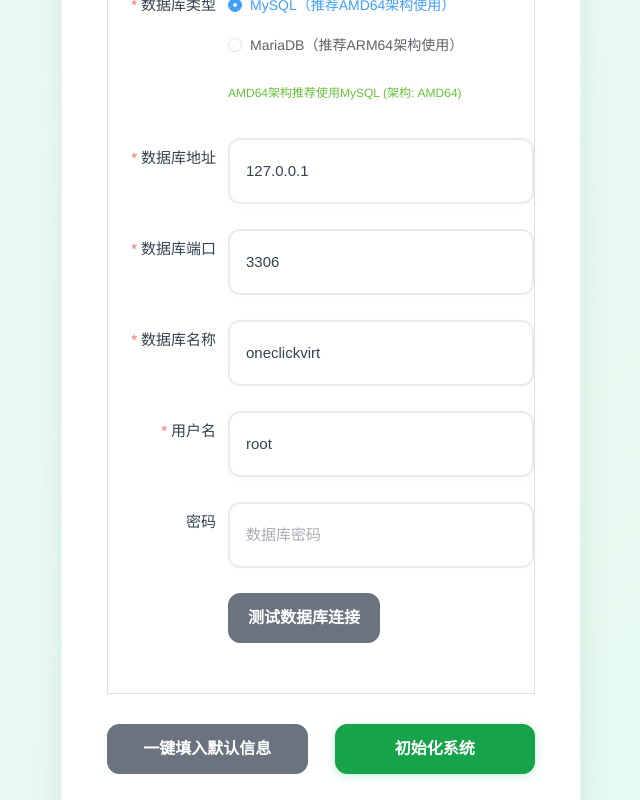
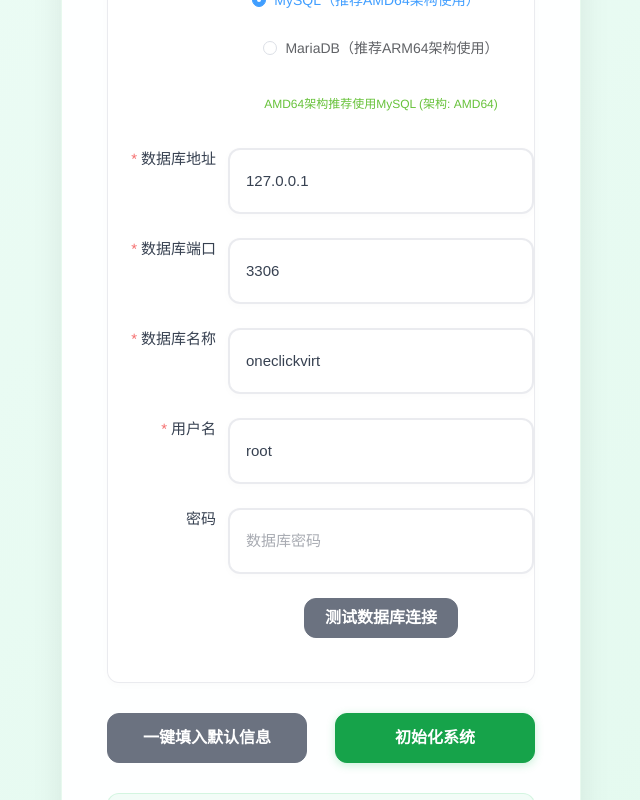
Before and after one commit to qiuapeng921/oneclickvirt, a Vue app in the folder web/: page /init in a window 1280 px wide. Shown: the part 300-1100 px from the top of the page, without its empty margins (319-959 px from the left). Built offline with nearby package versions, Linux system fonts and the light colour scheme; no server answers.

Commit message:
fix：修复前端异常排版问题

```diff
--- a/web/src/view/admin/login/index.vue
+++ b/web/src/view/admin/login/index.vue
@@ -39,7 +39,6 @@
             <el-input
               v-model="loginForm.captcha"
               placeholder="请输入验证码"
-              style="width: 60%"
             />
             <div
               class="captcha-image"
@@ -193,6 +192,29 @@ onMounted(() => {
   box-shadow: 0 2px 12px 0 rgba(0, 0, 0, 0.1);
 }
 
+.login-form :deep(.el-form) {
+  width: 100%;
+}
+
+.login-form :deep(.el-form-item) {
+  width: 100%;
+  margin-bottom: 20px;
+}
+
+.login-form :deep(.el-form-item__content) {
+  width: 100%;
+  line-height: normal;
+}
+
+.login-form :deep(.el-input) {
+  width: 100%;
+}
+
+.login-form :deep(.el-input__wrapper) {
+  width: 100%;
+  box-sizing: border-box;
+}
+
 .login-header {
   text-align: center;
   margin-bottom: 30px;
@@ -214,6 +236,12 @@ onMounted(() => {
   margin-top: 20px;
   font-size: 14px;
   color: #909399;
+  width: 100%;
+}
+
+.login-form :deep(.el-button) {
+  width: 100% !important;
+  height: 45px;
 }
 
 .back-link {
@@ -230,10 +258,16 @@ onMounted(() => {
   display: flex;
   align-items: center;
   justify-content: space-between;
+  gap: 10px;
+  width: 100%;
+}
+
+.captcha-container .el-input {
+  flex: 1;
 }
 
 .captcha-image {
-  width: 38%;
+  width: 120px;
   height: 40px;
   border: 1px solid #dcdfe6;
   border-radius: 4px;
@@ -242,6 +276,7 @@ onMounted(() => {
   display: flex;
   align-items: center;
   justify-content: center;
+  flex-shrink: 0;
 }
 
 .captcha-image img {
--- a/web/src/view/admin/oauth2/index.vue
+++ b/web/src/view/admin/oauth2/index.vue
@@ -469,7 +469,7 @@
 </template>
 
 <script setup>
-import { ref, reactive, onMounted } from 'vue'
+import { ref, reactive, computed, onMounted } from 'vue'
 import { ElMessage, ElMessageBox } from 'element-plus'
 import { Plus, Connection } from '@element-plus/icons-vue'
 import {
--- a/web/src/view/init/index.vue
+++ b/web/src/view/init/index.vue
@@ -112,7 +112,7 @@
                 </el-form-item>
 
                 <!-- 数据库连接测试 -->
-                <el-form-item>
+                <el-form-item label=" ">
                   <el-button
                     type="info"
                     :loading="testingConnection"
@@ -270,7 +270,6 @@
       <div class="action-buttons">
         <el-button
           type="info"
-          style="width: 48%"
           @click="fillDefaultData"
         >
           一键填入默认信息
@@ -278,7 +277,6 @@
         <el-button
           type="primary"
           :loading="loading"
-          style="width: 48%"
           @click="handleInit"
         >
           初始化系统
@@ -743,8 +741,30 @@ onUnmounted(() => {
   margin-bottom: 30px;
 }
 
+:deep(.el-form) {
+  width: 100%;
+}
+
+:deep(.el-form-item__content) {
+  width: 100%;
+}
+
+:deep(.el-input) {
+  width: 100%;
+}
+
 .init-tabs :deep(.el-tabs__content) {
-  padding: 25px 0;
+  padding: 20px 0;
+}
+
+:deep(.el-tabs--border-card) {
+  border-radius: 12px;
+  border: 1px solid rgba(229, 231, 235, 0.8);
+  box-shadow: 0 2px 8px rgba(0, 0, 0, 0.02);
+}
+
+:deep(.el-tab-pane) {
+  width: 100%;
 }
 
 .mysql-config {
@@ -756,8 +776,16 @@ onUnmounted(() => {
 .action-buttons {
   display: flex;
   justify-content: space-between;
+  align-items: stretch;
   margin-bottom: 30px;
-  gap: 15px;
+  gap: 16px;
+  width: 100%;
+}
+
+.action-buttons :deep(.el-button) {
+  flex: 1;
+  height: 50px;
+  min-width: 0;
 }
 
 .init-info {
@@ -805,7 +833,6 @@ onUnmounted(() => {
   background: #6b7280;
   border-color: #6b7280;
   border-radius: 12px;
-  height: 50px;
   font-size: 16px;
   font-weight: 600;
   transition: all 0.3s ease;
@@ -818,17 +845,38 @@ onUnmounted(() => {
 }
 
 :deep(.el-form-item) {
-  margin-bottom: 25px;
+  margin-bottom: 24px;
+  display: flex;
+  align-items: flex-start;
 }
 
 :deep(.el-form-item__label) {
   color: #374151;
   font-weight: 500;
   font-size: 15px;
+  line-height: 1.5;
+  flex-shrink: 0;
+  width: 120px !important;
+}
+
+:deep(.el-form-item__content) {
+  flex: 1;
+  min-width: 0;
+  display: flex;
+  flex-direction: column;
+  gap: 8px;
 }
 
 :deep(.el-input) {
+  width: 100%;
   border-radius: 12px;
+}
+
+:deep(.el-radio-group) {
+  width: 100%;
+  display: flex;
+  flex-direction: column;
+  gap: 8px;
 }
 
 :deep(.el-input__wrapper) {
@@ -838,6 +886,8 @@ onUnmounted(() => {
   transition: all 0.3s ease;
   padding: 12px 16px;
   box-shadow: 0 2px 8px rgba(0, 0, 0, 0.02);
+  width: 100%;
+  box-sizing: border-box;
 }
 
 :deep(.el-input__wrapper:hover) {
@@ -861,7 +911,6 @@ onUnmounted(() => {
   background: #16a34a;
   border-color: #16a34a;
   border-radius: 12px;
-  height: 50px;
   font-size: 16px;
   font-weight: 600;
   transition: all 0.3s ease;
@@ -927,6 +976,11 @@ onUnmounted(() => {
   font-size: 14px;
 }
 
+:deep(.el-form-item .el-button--info) {
+  height: 40px;
+  padding: 0 20px;
+}
+
 @media (max-width: 768px) {
   .init-form {
     padding: 35px 25px;
@@ -941,7 +995,7 @@ onUnmounted(() => {
     font-size: 14px;
   }
 
-  :deep(.el-button--primary) {
+  .action-buttons :deep(.el-button) {
     height: 45px;
     font-size: 15px;
   }
--- a/web/src/view/login/index.vue
+++ b/web/src/view/login/index.vue
@@ -39,7 +39,6 @@
             <el-input
               v-model="loginForm.captcha"
               placeholder="请输入验证码"
-              style="width: 60%"
             />
             <div
               class="captcha-image"
@@ -106,7 +105,7 @@
         v-if="oauth2Enabled && oauth2Providers.length > 0"
         class="oauth2-login"
       >
-        <el-divider>或使用第三方登录或注册</el-divider>
+        <el-divider>第三方登录或注册</el-divider>
         <div class="oauth2-providers">
           <el-button
             v-for="provider in oauth2Providers"
@@ -260,6 +259,29 @@ onMounted(() => {
   box-shadow: 0 2px 12px 0 rgba(0, 0, 0, 0.1);
 }
 
+.login-form :deep(.el-form) {
+  width: 100%;
+}
+
+.login-form :deep(.el-form-item) {
+  width: 100%;
+  margin-bottom: 20px;
+}
+
+.login-form :deep(.el-form-item__content) {
+  width: 100%;
+  line-height: normal;
+}
+
+.login-form :deep(.el-input) {
+  width: 100%;
+}
+
+.login-form :deep(.el-input__wrapper) {
+  width: 100%;
+  box-sizing: border-box;
+}
+
 .login-header {
   text-align: center;
   margin-bottom: 30px;
@@ -281,6 +303,7 @@ onMounted(() => {
   justify-content: space-between;
   align-items: center;
   margin-bottom: 20px;
+  width: 100%;
 }
 
 .forgot-link {
@@ -290,11 +313,18 @@ onMounted(() => {
 
 .form-actions {
   margin-bottom: 20px;
+  width: 100%;
+}
+
+.form-actions .el-button {
+  width: 100% !important;
+  height: 45px;
 }
 
 .form-footer {
   text-align: center;
   margin-bottom: 20px;
+  width: 100%;
 }
 
 .form-footer a {
@@ -322,10 +352,16 @@ onMounted(() => {
   display: flex;
   align-items: center;
   justify-content: space-between;
+  gap: 10px;
+  width: 100%;
+}
+
+.captcha-container .el-input {
+  flex: 1;
 }
 
 .captcha-image {
-  width: 38%;
+  width: 120px;
   height: 40px;
   border: 1px solid #dcdfe6;
   border-radius: 4px;
@@ -334,6 +370,7 @@ onMounted(() => {
   display: flex;
   align-items: center;
   justify-content: center;
+  flex-shrink: 0;
 }
 
 .captcha-image img {
@@ -348,6 +385,12 @@ onMounted(() => {
 }
 
 .oauth2-login {
+  margin: 20px 0 0 0;
+  width: 100%;
+  padding: 0;
+}
+
+.oauth2-login :deep(.el-divider) {
   margin: 20px 0;
 }
 
@@ -355,21 +398,33 @@ onMounted(() => {
   display: flex;
   flex-direction: column;
   gap: 10px;
+  width: 100%;
+  padding: 0;
+  margin: 0;
 }
 
 .oauth2-button {
-  width: 100%;
+  width: 100% !important;
+  height: 45px;
   display: flex;
   align-items: center;
   justify-content: center;
   border: 1px solid #dcdfe6;
   background: white;
   color: #606266;
+  margin: 0 !important;
+  padding: 0 20px !important;
+  box-sizing: border-box;
 }
 
 .oauth2-button:hover {
   border-color: #409eff;
   color: #409eff;
+}
+
+.oauth2-providers :deep(.el-button) {
+  width: 100% !important;
+  margin: 0 !important;
 }
 
 @media (max-width: 768px) {
```
